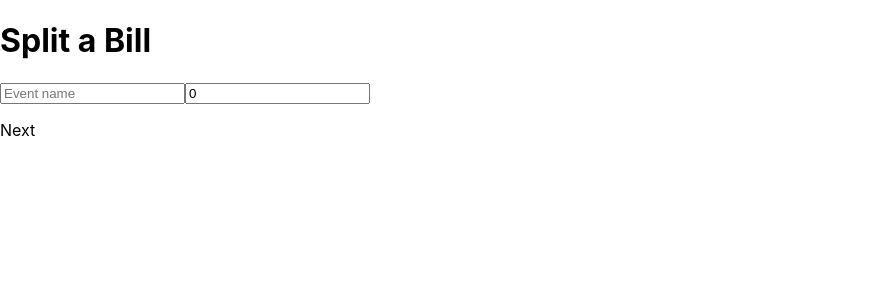
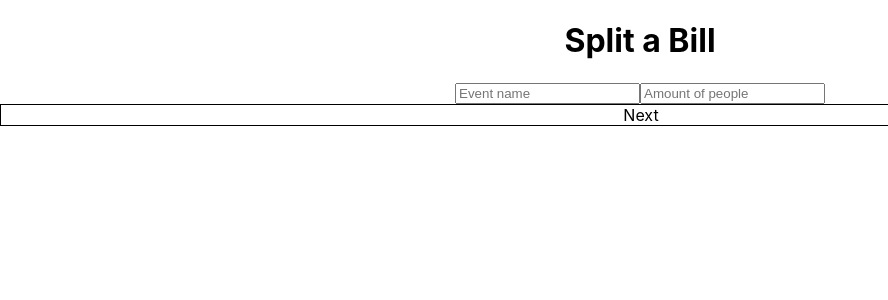
Before and after one commit to alicelu625/ez-split, a React (Create React App) app: page / in a window 1280 px wide. Shown: the top 300 px of the page, without its empty margins (0-888 px from the left). Built offline with nearby package versions, Linux system fonts and the light colour scheme.

Commit message:
transition to AddItems page & basic styling

```diff
--- a/src/Pages/AddItems/AddItems.js
+++ b/src/Pages/AddItems/AddItems.js
@@ -2,12 +2,19 @@ import React, {Component} from 'react';
 
 import Header from '../../shared/Header/Header';
 import ProceedDiv from '../../shared/ProceedDiv/ProceedDiv';
+import classes from './AddItems.module.css';
 
 class AddItems extends Component {
     render() {
         return (
-            <div>
+            <div className={classes.AddItems}>
                 <Header/>
+                <div>
+                    subtotal
+                </div>
+                <div>
+                    item components
+                </div>
                 <ProceedDiv/>
             </div>
         );
--- /dev/null
+++ b/src/Pages/AddItems/AddItems.module.css
@@ -0,0 +1,3 @@
+.AddItems {
+    text-align: center;
+}
--- a/src/Pages/Start/Start.js
+++ b/src/Pages/Start/Start.js
@@ -3,11 +3,12 @@ import {connect} from 'react-redux';
 import ProceedDiv from '../../shared/ProceedDiv/ProceedDiv';
 
 import * as actionTypes from '../../store/actions';
+import classes from './Start.module.css';
 
 class Start extends Component {
     render() {
         return (
-            <div>
+            <div className={classes.Start}>
                 <h1>Split a Bill</h1>
                 <input
                     type="text"
@@ -23,7 +24,7 @@ class Start extends Component {
                     onChange={(event) => this.props.onAmountPeopleChanged(event)}
                     value={this.props.amountPeople}
                 />
-                <ProceedDiv onClick={this.props.onReadyToStart}/>
+                <ProceedDiv clicked={this.props.onReadyToStart}/>
             </div>
         );
     }
--- /dev/null
+++ b/src/Pages/Start/Start.module.css
@@ -0,0 +1,8 @@
+.Start {
+    text-align: center;
+}
+
+.ProceedDiv {
+    border-left: auto;
+    border-right: auto;
+}
--- a/src/shared/Header/Header.js
+++ b/src/shared/Header/Header.js
@@ -4,7 +4,9 @@ import {connect} from 'react-redux';
 class Header extends Component {
     render() {
         return (
-            <p>{this.props.eventName}</p>
+            <div>
+                <p>{this.props.eventName}</p>
+            </div>
         );
     }
 }
--- a/src/shared/ProceedDiv/ProceedDiv.js
+++ b/src/shared/ProceedDiv/ProceedDiv.js
@@ -1,9 +1,11 @@
 import React from 'react';
 
-const proceedDiv = () => {
+import classes from './ProceedDiv.module.css';
+
+const proceedDiv = (props) => {
     return (
-        <div>
-            <p>Next</p>
+        <div className={classes.ProceedDiv} onClick={props.clicked}>
+            Next
         </div>
     )
 }
--- /dev/null
+++ b/src/shared/ProceedDiv/ProceedDiv.module.css
@@ -0,0 +1,4 @@
+.ProceedDiv {
+    width: 100vw;
+    border: solid 1px black;
+}
--- a/src/store/reducer.js
+++ b/src/store/reducer.js
@@ -2,7 +2,7 @@ import * as actionTypes from './actions';
 
 const intialState = {
     eventName: '',
-    amountPeople: 0,
+    amountPeople: '',
     currentPage: 0
 };
 
@@ -19,6 +19,7 @@ const reducer = (state = intialState, action) => {
                 amountPeople: action.event.target.value
             }
         case actionTypes.READY_TO_START:
+            console.log(state.currentPage);
             return {
                 ...state,
                 eventName: state.eventName,
```
Also changed, not shown: 1 other file (tests, documents, lock files or other folders).
